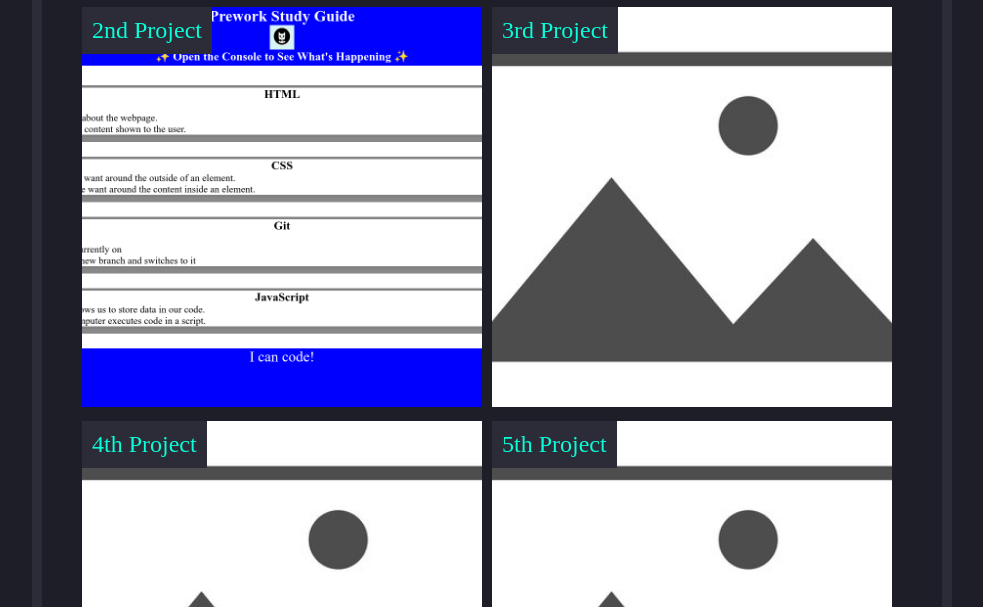
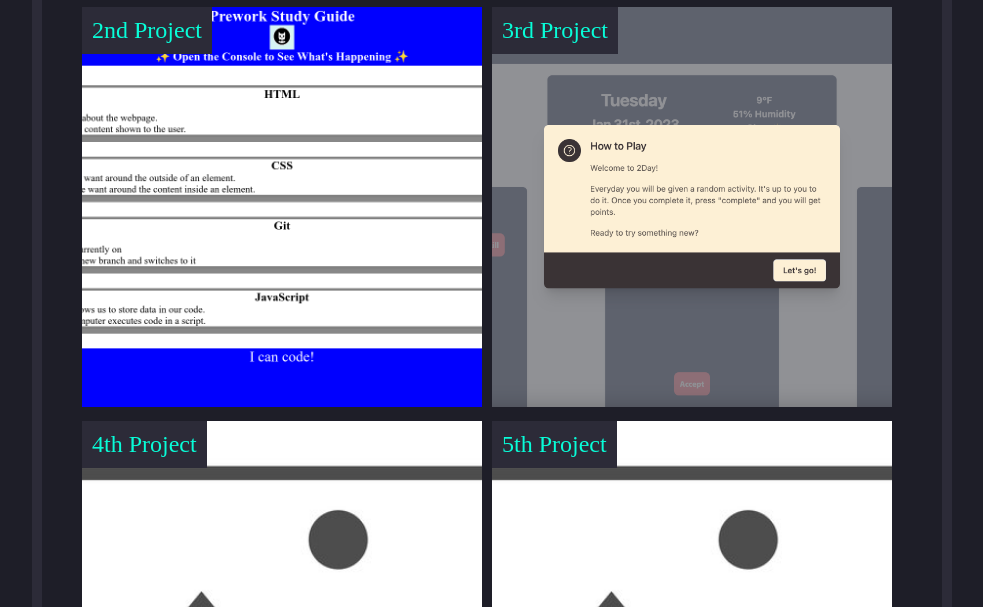
Before and after one commit to JacobDuncan17/Goose, a plain HTML site: page index.html in a window 1280 px wide. Shown: the part 582-1189 px from the top of the page, without its empty margins (148-1131 px from the left). Drawn offline with Linux system fonts and the light colour scheme.

Commit message:
Update index.html

```diff
--- a/index.html
+++ b/index.html
@@ -41,7 +41,7 @@
       <figure class="portfoliocontainer">
         <a href="https://jacobduncan17.github.io/Maverick/" class="mainproject"> <figure><img src="./assets/MaverickProject.png" alt="1st Project"><figcaption>1st Project</figcaption></figure></a>
         <a href="https://jacobduncan17.github.io/prework-study-guide/"> <figure><img src="./assets/preworkstudy.png" alt="2nd Project"><figcaption>2nd Project</figcaption></figure></a>
-        <a href=""> <figure><img src="./assets/placeholder.jpeg" alt="3rd Project"><figcaption>3rd Project</figcaption></figure></a>
+        <a href="https://jacobduncan17.github.io/GroupProject-1/"> <figure><img src="./assets/landing-page.png" alt="3rd Project"><figcaption>3rd Project</figcaption></figure></a>
         <a href=""> <figure><img src="./assets/placeholder.jpeg" alt="4th Project"><figcaption>4th Project</figcaption></figure></a>
         <a href=""> <figure><img src="./assets/placeholder.jpeg" alt="5th Project"><figcaption>5th Project</figcaption></figure></a>
       </figure>
```
